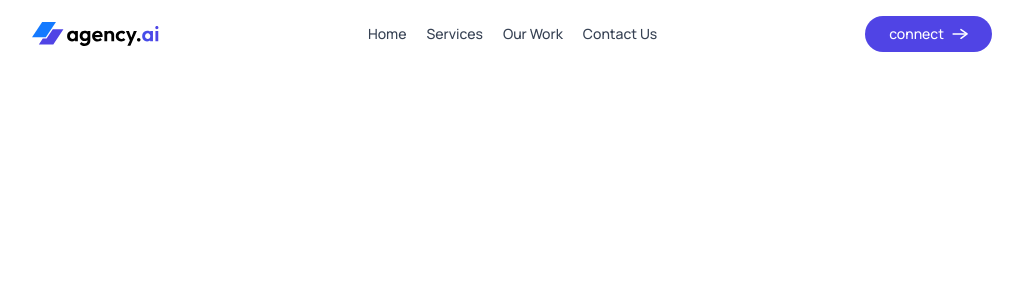
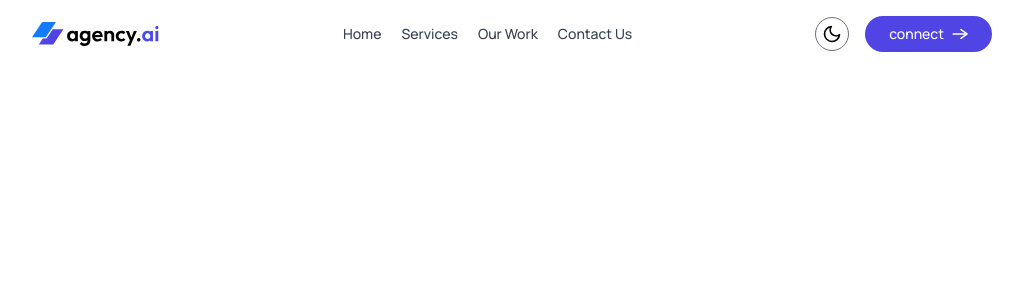
Before and after one commit to paulsunny90/Website-Using-React, a React (Vite) app: page / in a window 1280 px wide. Shown: the top 300 px of the page, without its empty margins (128-1151 px from the left). Built offline with nearby package versions, Linux system fonts and the light colour scheme.

Commit message:
navbar compltted

```diff
--- a/src/App.jsx
+++ b/src/App.jsx
@@ -1,16 +1,14 @@
 import { useState } from 'react'
 import Navbar from './components/Navbar'
-const App=()=>{
-  const [theme,setTheme]=useState('light')
-  return(
+const App = () => {
+  const [theme, setTheme] = useState(localStorage.getItem('theme')?localStorage.getItem('theme'):'light')
+  return (
 
     <div className='dark:bg-black relative'>
-      <Navbar theme={theme} setTheme={setTheme}/>
+      <Navbar theme={theme} setTheme={setTheme} />
     </div>
   )
 
 }
 
-
-
 export default App
--- a/src/components/Navbar.jsx
+++ b/src/components/Navbar.jsx
@@ -1,27 +1,36 @@
-import React from "react";
+import React, { useState } from "react";
 import assets from "../assets/assets.js"
+import ThemToggleBtn from "./ThemeToggleBtn.jsx";
 
 const navbar = ({ theme, setTheme }) => {
+    const [sidebarOpen, setSidebarOpen] = useState(false)
     return (
-        <div className="flex justify-between items-center px-4 sm:px-12 lg-px-24 xl:px-40 py-4 sticky top-0 z-20 backdrop-blur-xl;font-medium bg-white/50 dark:bg-gary-900/70 ">
+        <div className="flex justify-between items-center px-4 sm:px-12 lg-px-24 xl:px-40 py-4 sticky top-0 z-20 backdrop-blur-xl;font-medium bg-white/50 dark:bg-gray-900/70 ">
             <img src={theme === "dark" ? assets.logo_dark : assets.logo} alt="" className="w-32" />
 
-            < div className="text-gray-700 dark:text-white sm:text-sm max-sm:w-60 max-sm:pl-10 max-sm:fixed top-0 bottom-0 right-0 max-sm:min-h-screen max-sm:h-full
-             max-sm:flex-col max-sm:bg-primary max-sm:text-white max-sm:pt-20 flex sm:items-center gap-5 transition-all">
+            <div
+                className={`text-gray-700 dark:text-white sm:text-sm
+  ${!sidebarOpen ? 'max-sm:w-0 overflow-hidden' : 'max-sm:w-60 max-sm:pl-10'}
+  max-sm:fixed top-0 bottom-0 right-0 max-sm:min-h-screen max-sm:h-full max-sm:flex-col max-sm:bg-primary max-sm:text-white max-sm:pt-20 flex sm:items-center gap-5 transition-all`}>
 
-                <img src={assets.close_icon} alt="" className="w-5 absolute right-4 top-4 sm:hidden"/>
+                <img src={assets.close_icon} alt="" className="w-5 absolute right-4 top-4 sm:hidden" onClick={() => setSidebarOpen(false)} />
 
 
-                <a href="#" className="sm:hover:border-b">Home</a>
-                <a href="#Services" className="sm:hover:border-b">Services</a>
-                <a href="#sm:hover:border-b" className="sm:hover:border-b">Our Work</a>
-                <a href="#Contact Us" className="sm:hover:border-b" >Contact Us</a>
+                <a href="#" onClick={() => setSidebarOpen(false)} className="sm:hover:border-b">Home</a>
+                <a href="#Services" onClick={() => setSidebarOpen(false)} className="sm:hover:border-b">Services</a>
+                <a href="#Our Work " onClick={() => setSidebarOpen(false)} className="sm:hover:border-b">Our Work</a>
+                <a href="#Contact Us" onClick={() => setSidebarOpen(false)} className="sm:hover:border-b" >Contact Us</a>
             </div>
-            <div>
-                <a href="#Contact Us"className="text-sm max-sm:hidden flex
+            <div className="flex items-center gap-2 sm:gap-4">
+
+                <ThemToggleBtn theme={theme} setTheme={setTheme} />
+
+                <img src={theme === "dark" ? assets.menu_icon_dark : assets.menu_icon} alt="" onClick={() => setSidebarOpen(true)} className="w-8 sm:hidden" />
+
+                <a href="#Contact Us" className="text-sm max-sm:hidden flex
                     items-center gap-2 bg-primary text-white px-6 py-2 rounded-full
                      cursor-pointer hover:scale-103 transition-all ">
-                    connect <img src={assets.arrow_icon} alt="arrow_icon" className="width={14}"/>
+                    connect <img src={assets.arrow_icon} alt="arrow_icon" className="width={14}" />
                 </a>
             </div>
         </div>
--- /dev/null
+++ b/src/components/ThemeToggleBtn.jsx
@@ -0,0 +1,34 @@
+import React, { useEffect } from "react";
+import assets from "../assets/assets";
+
+const ThemToggleBtn = ({ theme, setTheme }) => {
+    useEffect(()=>{
+        const perFersDarkMode=window.matchMedia(`(prefers-color-scheme: dark)`)
+        .matches
+         setTheme(theme||(perFersDarkMode ?'dark':'light '))
+    },[])
+
+    useEffect(()=>{
+
+        if(theme==='dark'){
+            document.documentElement.classList.add('dark')
+        }else{
+            document.documentElement.classList.remove('dark')
+        }
+        localStorage.setItem('theme',theme)
+    },[theme])
+
+
+    return (
+        <>
+            <button>
+                {theme === 'dark' ? (
+                    <img onClick={() => setTheme('light')} src={assets.sun_icon} className="size-8.5 p-1.5 border border-gray-500 rounded-full" alt="" />
+                ) : (
+                    <img onClick={() => setTheme('dark')} src={assets.moon_icon} className="size-8.5 p-1.5 border border-gray-500 rounded-full" alt="" />
+                )}
+            </button>
+        </>
+    )
+}
+export default ThemToggleBtn;
--- a/src/index.css
+++ b/src/index.css
@@ -2,7 +2,7 @@
 @import "tailwindcss";
 
 
-
+@costom-varint dark:(&:where(.dark,.dark*));
 
 *{
   font-family: "Manrope", sans-serif;
@@ -10,5 +10,5 @@
 }
 
 @theme dark {
- --color-primary: #5044E5;
+  --color-primary: #5044E5;
 }
--- a/vite.config.js
+++ b/vite.config.js
@@ -6,7 +6,7 @@
 export default defineConfig({
   plugins: [
     react()
-    ,tailwindcss()
+    , tailwindcss()
 
   ],
 })
```
